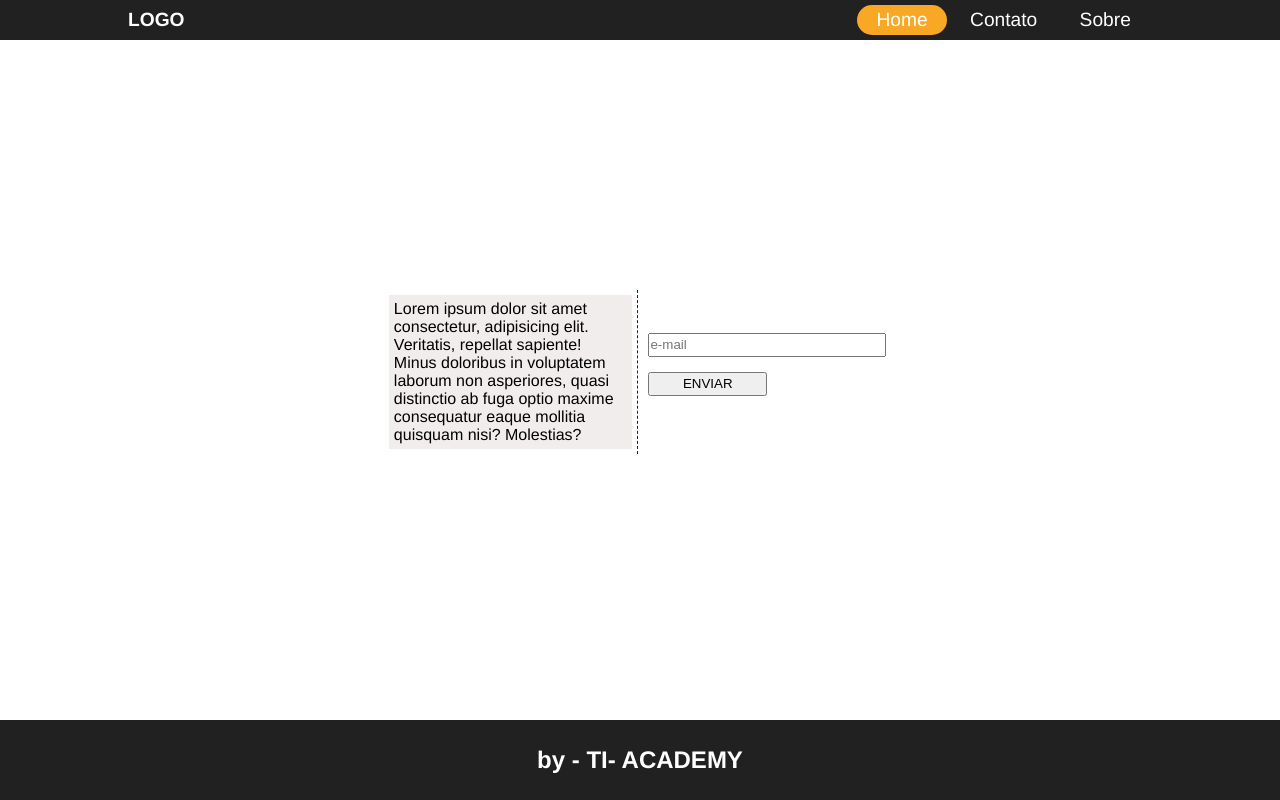
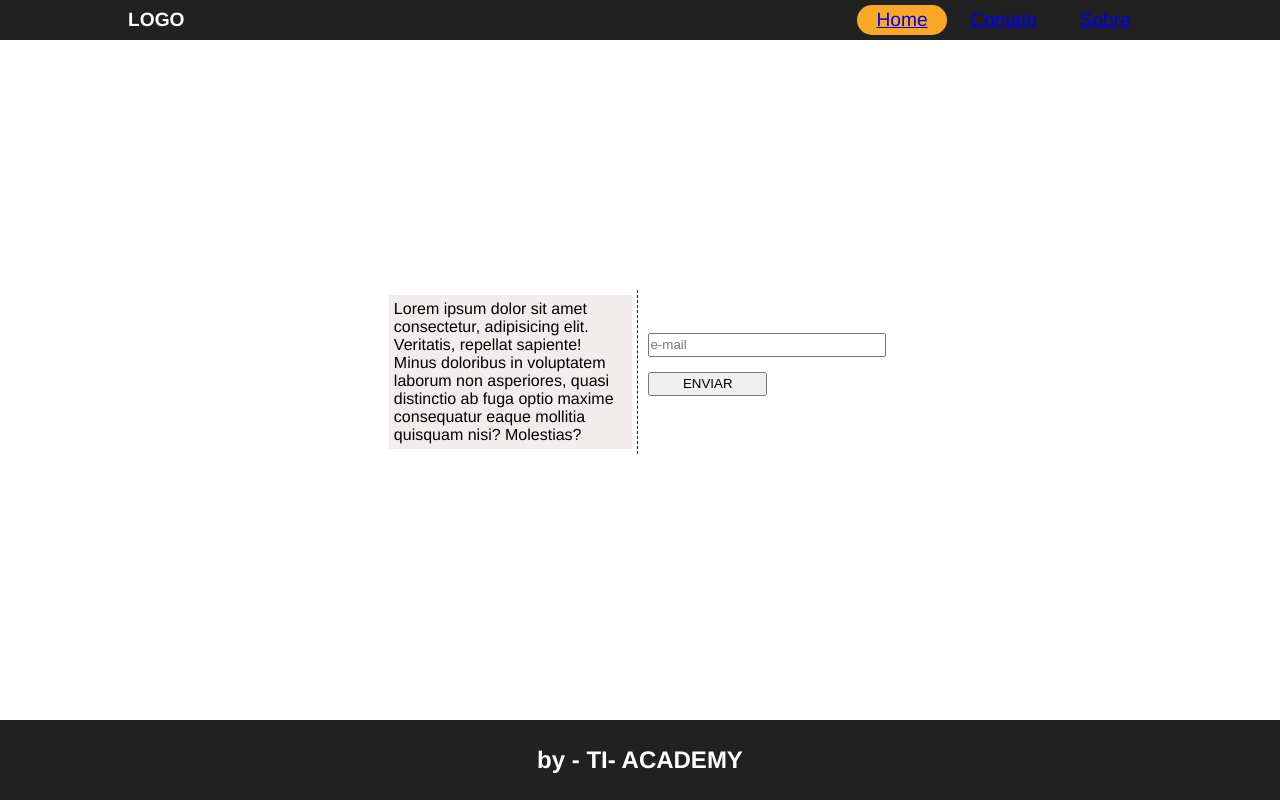
Before and after one commit to izabela-franca/desafio1_TI_Academy, a plain HTML site: page index.html in a window 1280 px wide. Drawn offline with Linux system fonts and the light colour scheme.

Commit message:
Update index.html

```diff
--- a/index.html
+++ b/index.html
@@ -12,9 +12,9 @@
         <h1>LOGO</h1>
         <nav>
             <ul class="flex" >
-                <li id="botao-home">Home</li>
-                <li class="botao-hover">Contato</li>
-                <li class="botao-hover">Sobre</li>
+                <li id="botao-home"><a href="#">Home</a> </li>
+                <li class="botao-hover"><a href="#">Contato</a></li>
+                <li class="botao-hover"><a href="#">Sobre</a></li>
             </ul>
         </nav>
     </header>
```
